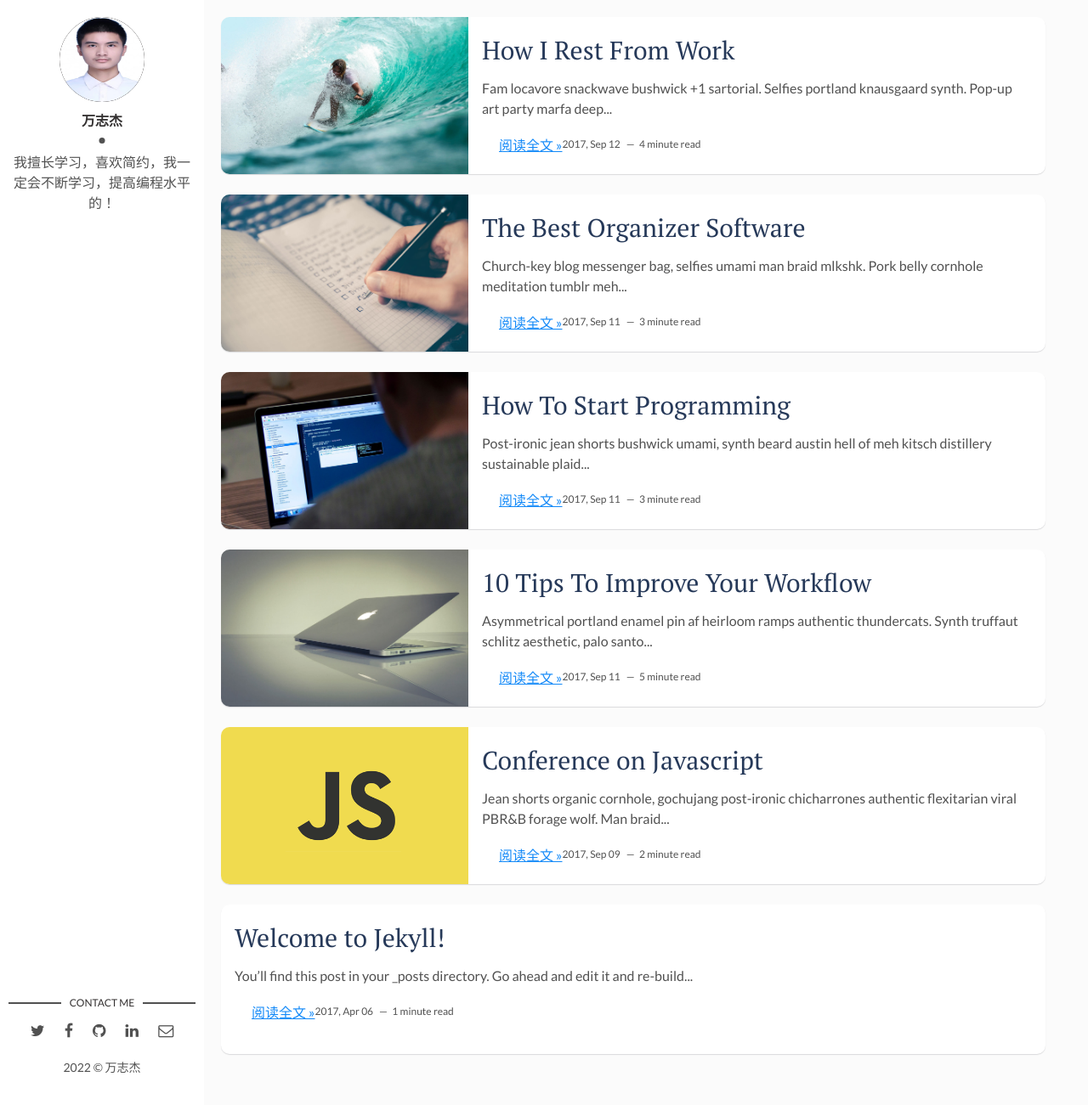
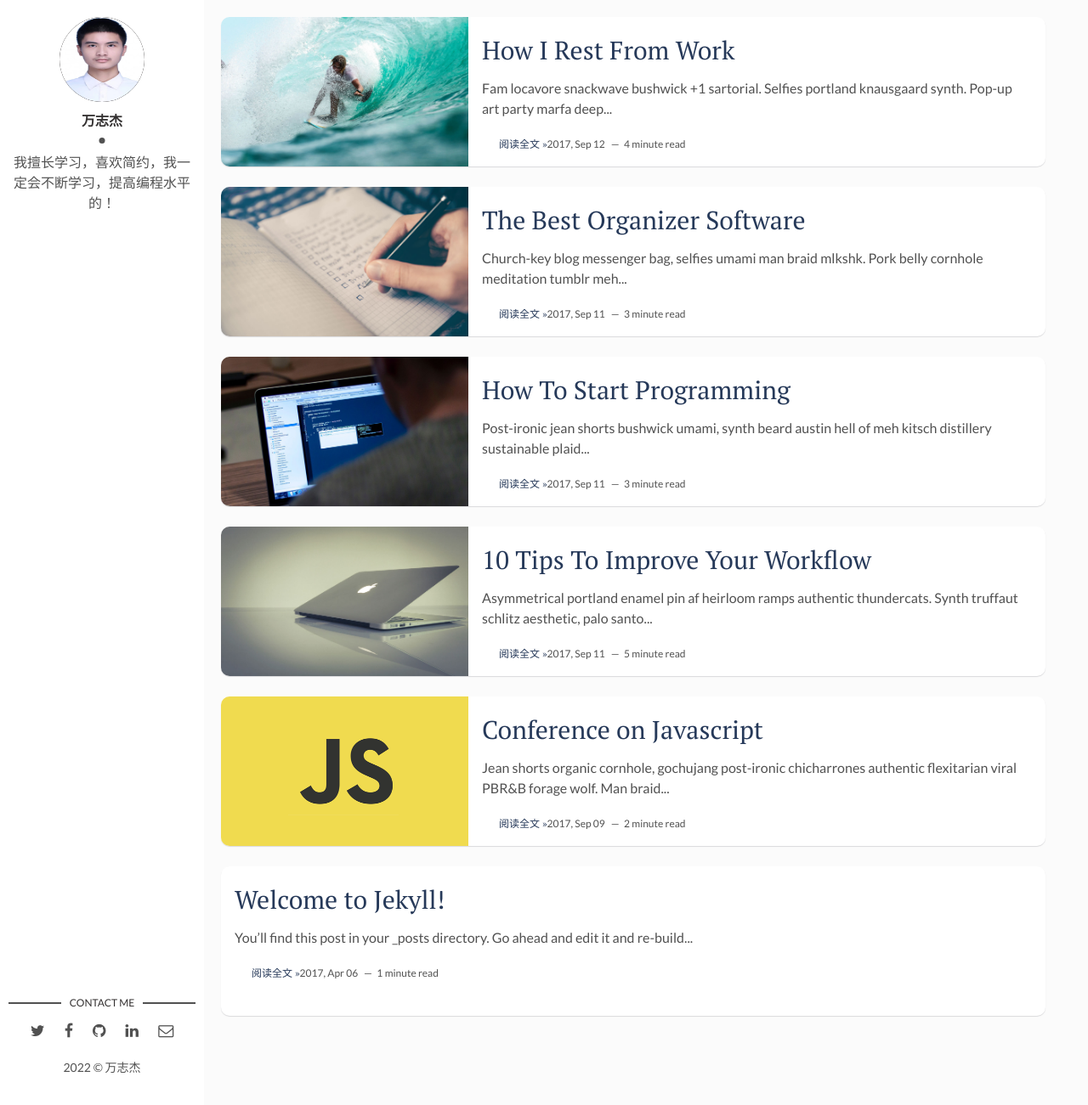
Before and after one commit to 19991010wan/19991010wan-Blog, a Jekyll site: the page built from index.html, in a window 1280 px wide and 1301 px high. Shown: the whole window at 85% size. Built offline with Jekyll 4.4.1, drawn with Linux system fonts in a browser that asks for light colours; the list of posts is cut into pages by our own code.

Commit message:
update css

```diff
--- a/assets/css/main.css
+++ b/assets/css/main.css
@@ -1172,18 +1172,19 @@ footer .copyright {
 }
 
 .post-list-small-mate {
-  height: 30px;
+  /*height: 30px;*/
   background-size: 100% 100%;
-  margin-top: 3px;
+  /*margin-top: 3px;*/
   float: left;
-  color: #4F4F4F;
+  /*color: #4F4F4F;*/
 }
 
-.post-list-small-mate .btn-border-small {
-  font-size: 1.0em;
-  height: 30px;
+.post-list-small-mate a {
+  font-family: 'PT Serif', serif;
+  text-decoration: none;
+  color: #263959;
+  font-size: 12px;
   margin-left: 20px;
-  color: #1289F8;
 }
 
 a.older-posts, a.newer-posts {
```
